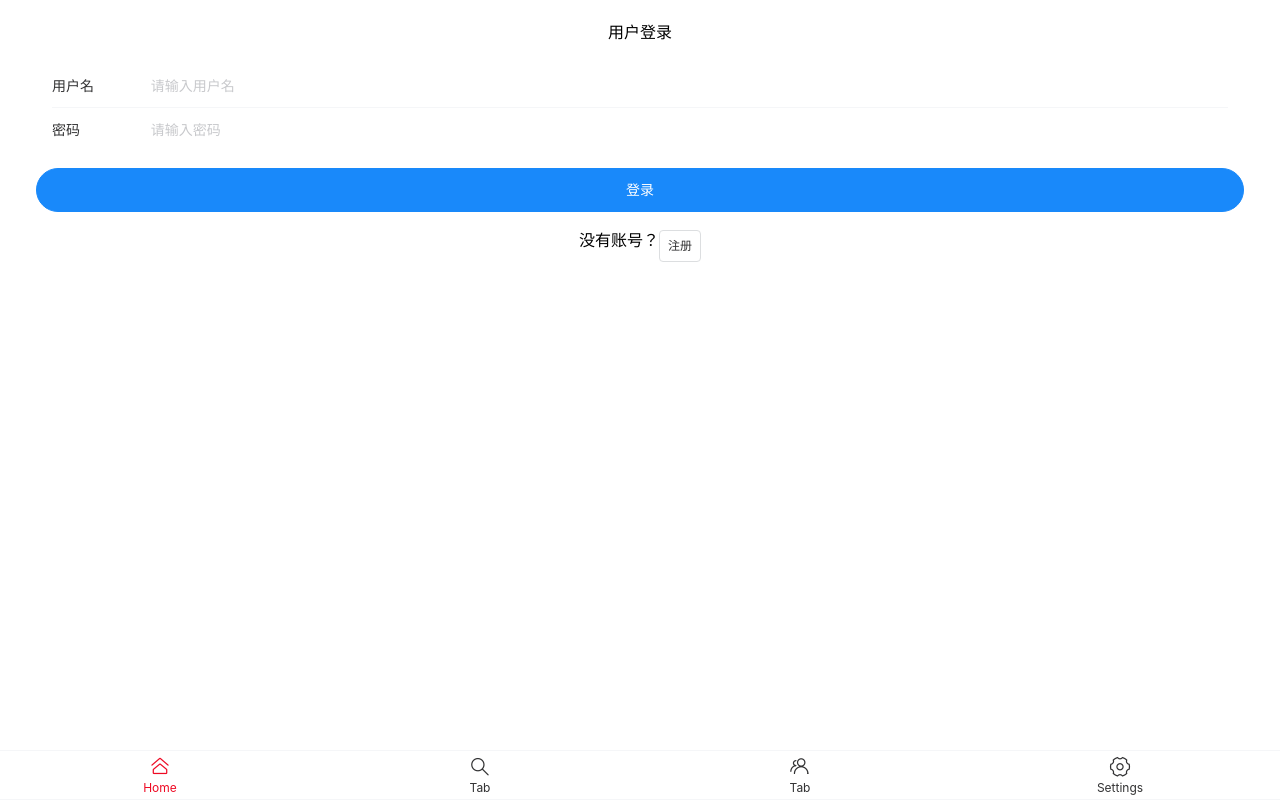
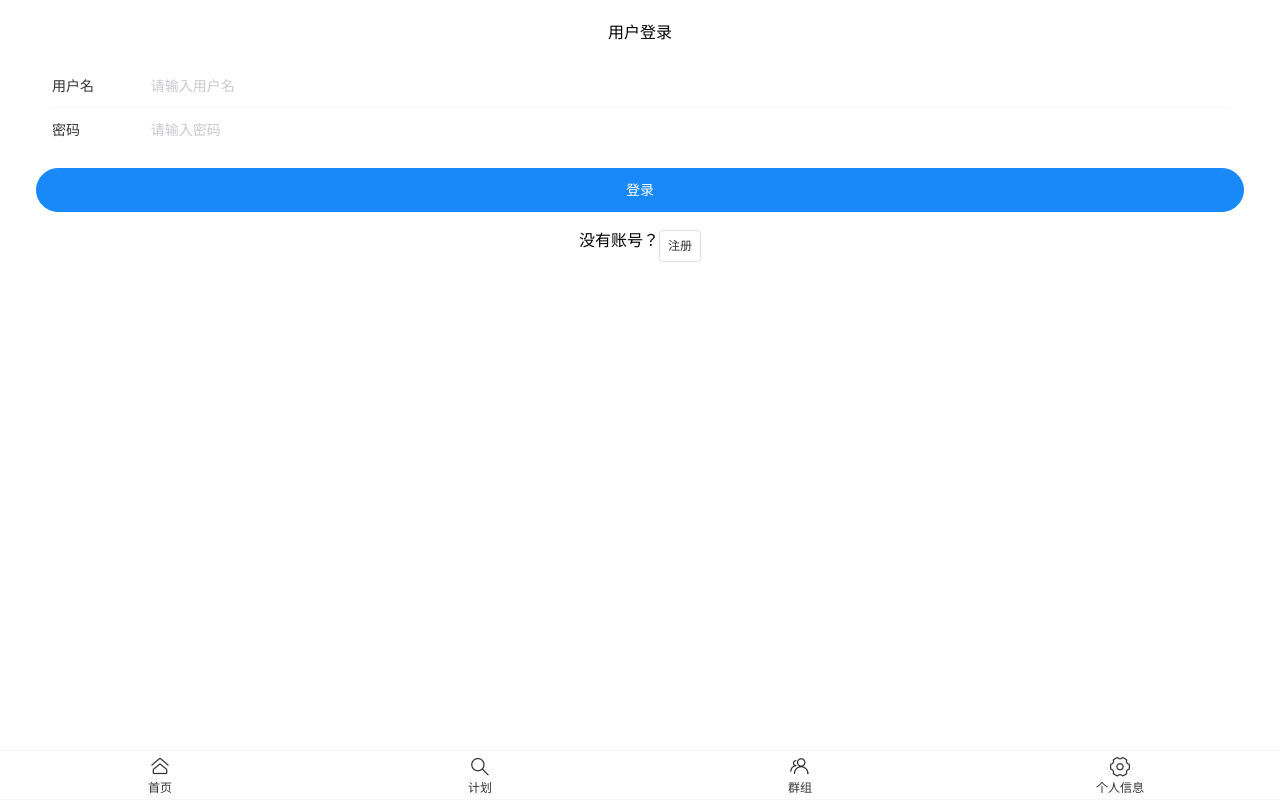
Before and after one commit to RuomiChen/vant-go, a Vue app: page /auth in a window 1280 px wide. Built offline with nearby package versions, Linux system fonts and the light colour scheme; the HTML template or start-up script is replaced by a standard one.

Commit message:
feat:update tabbar data render

```diff
--- a/src/App.vue
+++ b/src/App.vue
@@ -1,15 +1,28 @@
 <template>
   <RouterView />
-  <van-tabbar v-model="active" active-color="#ee0a24">
-    <van-tabbar-item icon="home-o"><RouterLink to="/"/>Home</van-tabbar-item>
-    <van-tabbar-item icon="search">Tab</van-tabbar-item>
-    <van-tabbar-item icon="friends-o">Tab</van-tabbar-item>
-    <van-tabbar-item icon="setting-o"><RouterLink to="/settings"/>Settings</van-tabbar-item>
+  <van-tabbar v-model="active" active-color="#ee0a24" route>
+    <van-tabbar-item v-for="item in tabbar" :icon="item.icon" :to="item.link">{{ item.title }}</van-tabbar-item>
   </van-tabbar>
 </template>
 <script setup lang="ts">
 import { ref } from 'vue';
-import { RouterLink } from 'vue-router';
  const active = ref(0)
+ const tabbar = ref([
+  {
+    title:'首页',
+    icon:'home-o',
+    link:'/'
+  },{
+    title:'计划',
+    icon:'search'
+  },{
+    title:'群组',
+    icon:'friends-o'
+  },{
+    title:'个人信息',
+    icon:'setting-o',
+    link:'/info'
+  },
+ ])
 </script>
 <style></style>
```
